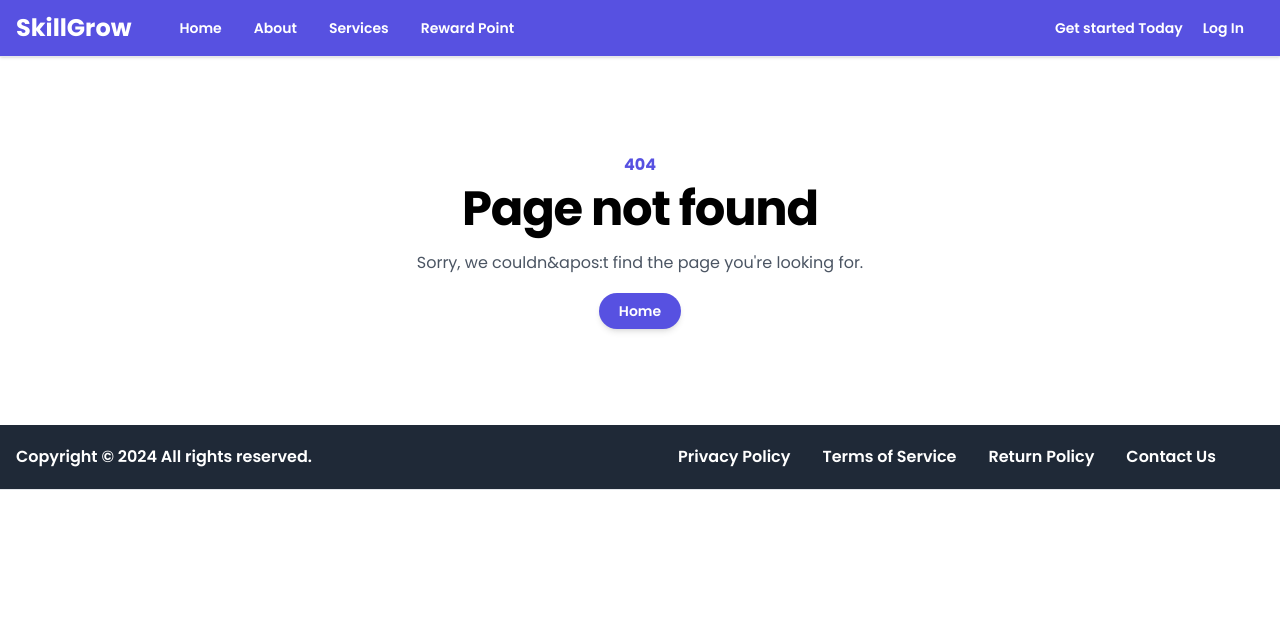
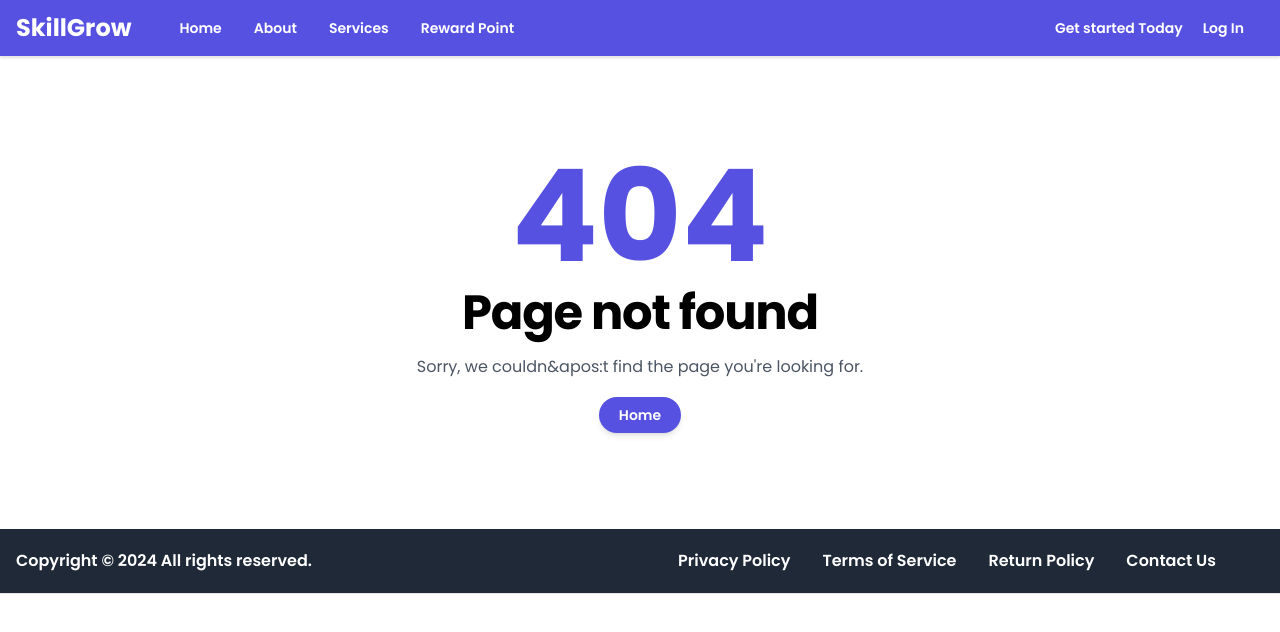
Before and after one commit to SurajKushwaha23/skillgrow, a React (Vite) app: page /congratulation in a window 1280 px wide. Shown: the top 632 px of the page. Built offline with nearby package versions, Linux system fonts and the light colour scheme.

Commit message:
increse font size

```diff
--- a/src/assets/components/pagenotfound/PageNotFound.jsx
+++ b/src/assets/components/pagenotfound/PageNotFound.jsx
@@ -7,7 +7,7 @@ function PageNotFound() {
     <>
       <div className="py-24">
         <div className="text-center">
-          <p className="text-base font-bold text-9xl text-blue-primary">404</p>
+          <p className="font-bold text-9xl text-blue-primary">404</p>
           <h1 className="mt-2 text-3xl font-bold tracking-tight text-black sm:text-5xl">
             Page not found
           </h1>
```
